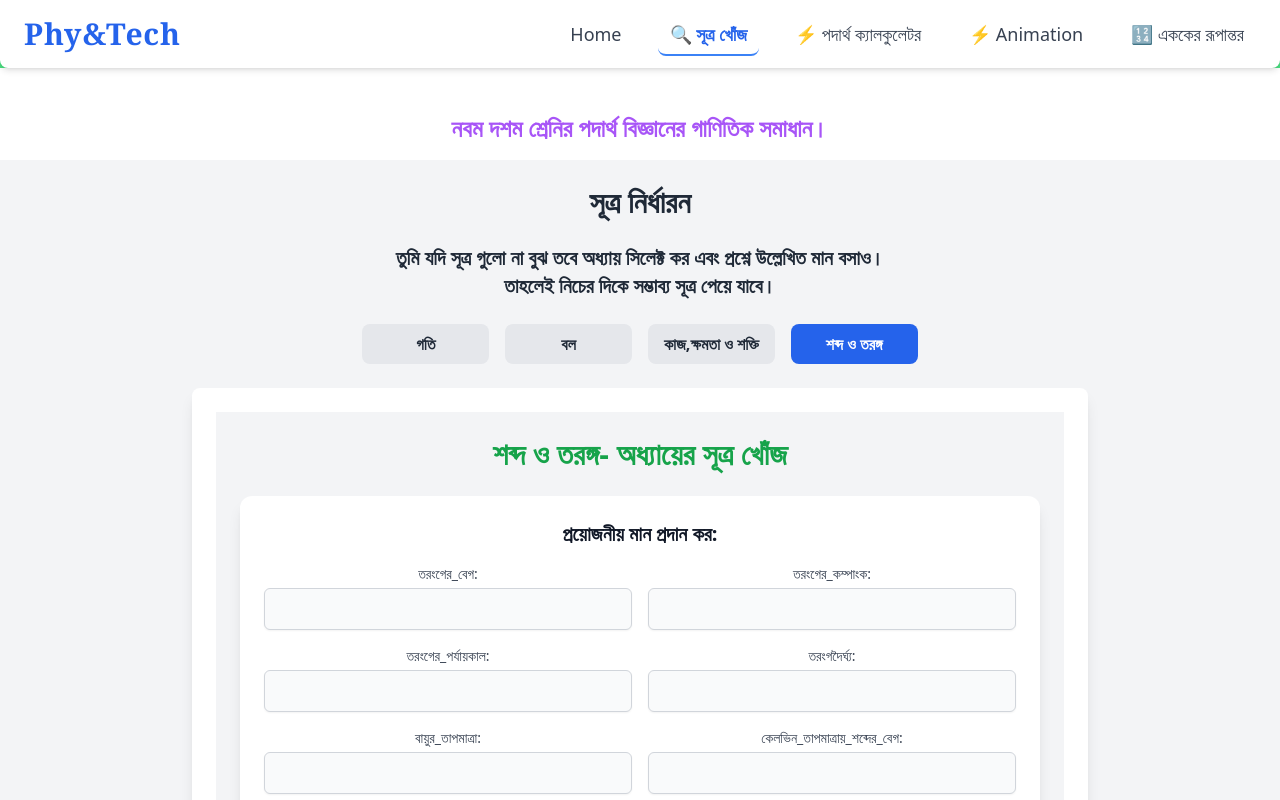
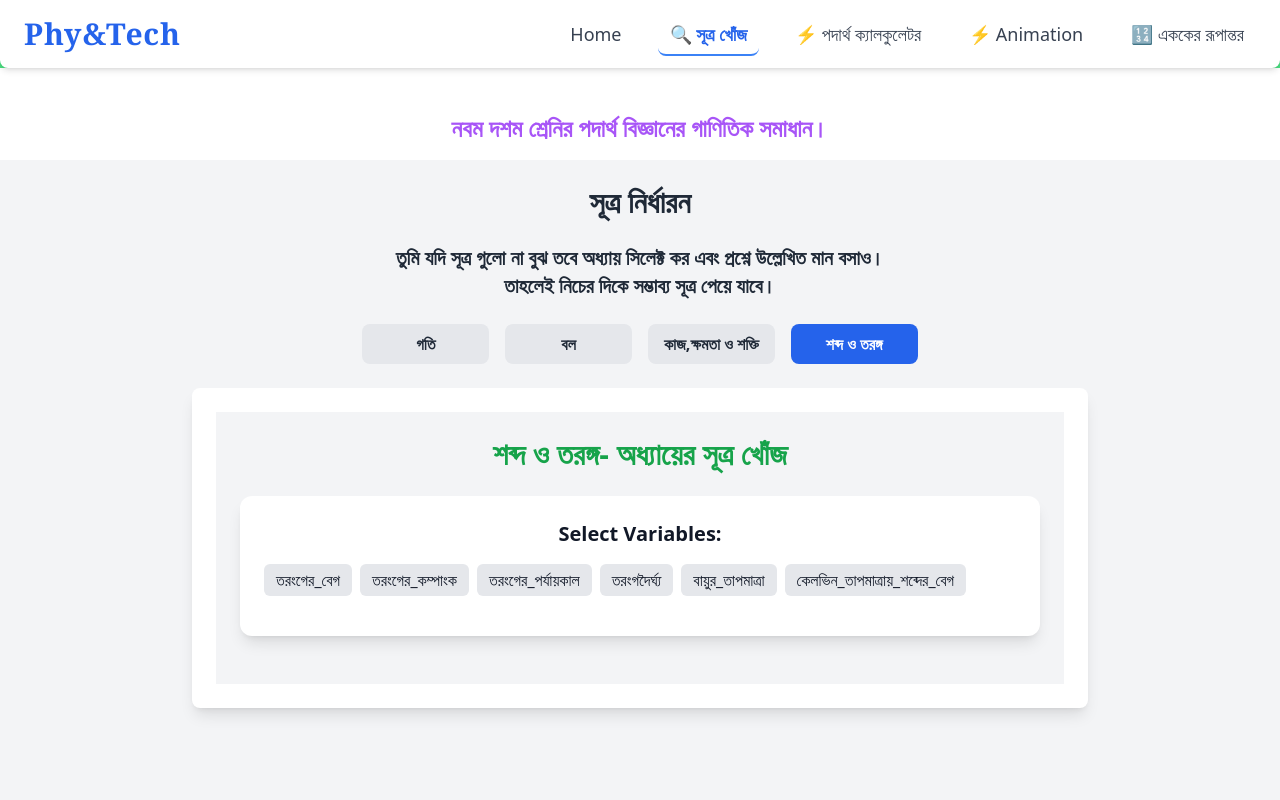
Before and after one commit to almubin78/Physics-Problems-solving-website, a React (Create React App) app: page /laws-selection/sound-and-wave in a window 1280 px wide. Shown: the top 800 px of the page. Built offline with nearby package versions, Linux system fonts and the light colour scheme.

Commit message:
Design the formula finder component

```diff
--- a/src/DataForFindingFormula/soundAndWaveFinderData.js
+++ b/src/DataForFindingFormula/soundAndWaveFinderData.js
@@ -9,20 +9,20 @@ export const soundAndWaveFinderData = [
   {
     formula: "v = Vo x √(T/To) ",
     required: ['বায়ুর_তাপমাত্রা'],
-    exclude: ["তরংগের_কম্পাংক",'তরংগদৈর্ঘ্য'],
+    exclude: [],
     compute: (vals) => 330 *( Math.sqrt( vals.বায়ুর_তাপমাত্রা))/16.523,
   },
   {
     formula: "v = λ/T",
     required: ["তরংগদৈর্ঘ্য", "তরংগের_পর্যায়কাল"],
-    exclude: ["বায়ুর_তাপমাত্রা,তরংগের_বেগ"],
+    exclude: [""],
     // exclude: ["a"],
     compute: (vals) => vals.তরংগদৈর্ঘ্য / vals.তরংগের_পর্যায়কাল,
   },
   {
     formula: "λ=v/T",
     required: ["তরংগের_বেগ", "তরংগের_পর্যায়কাল"],
-    exclude: ["বায়ুর_তাপমাত্রা"],
+    exclude: [""],
     compute: (vals) => vals.তরংগের_বেগ / vals.তরংগের_পর্যায়কাল,
   },
   {
@@ -40,7 +40,7 @@ export const soundAndWaveFinderData = [
   {
     formula: "λ = (Vo/f x √(T/To)",
     required: ["তরংগের_কম্পাংক",'বায়ুর_তাপমাত্রা'],
-    exclude: ["তরংগের_বেগ"],
+    exclude: [""],
     compute: (vals) => ((330/vals.তরংগের_কম্পাংক)*(Math.sqrt(vals.বায়ুর_তাপমাত্রা / 273))),
   },
   {
--- a/src/PhysicsLawSelection/CommonComponent/FormulaFinder.js
+++ b/src/PhysicsLawSelection/CommonComponent/FormulaFinder.js
@@ -2,11 +2,24 @@ import React, { useState } from "react";
 import { motion } from "framer-motion";
 
 const FormulaFinder = ({ title, variables, formulas }) => {
+  const [selectedVariables, setSelectedVariables] = useState([]);
   const [inputs, setInputs] = useState({});
   const [applicableFormulas, setApplicableFormulas] = useState([]);
   const [selectedFormula, setSelectedFormula] = useState(null);
   const [result, setResult] = useState(null);
   const [showResult, setShowResult] = useState(false);
+
+  const toggleVariableSelection = (variable) => {
+    if (selectedVariables.includes(variable)) {
+      setSelectedVariables(selectedVariables.filter((v) => v !== variable));
+      // Remove the input value when deselected
+      const newInputs = { ...inputs };
+      delete newInputs[variable];
+      setInputs(newInputs);
+    } else {
+      setSelectedVariables([...selectedVariables, variable]);
+    }
+  };
 
   const handleInputChange = (variable, value) => {
     const updatedInputs = { ...inputs, [variable]: parseFloat(value) };
@@ -17,7 +30,9 @@ const FormulaFinder = ({ title, variables, formulas }) => {
         (req) => updatedInputs[req] !== undefined && !isNaN(updatedInputs[req])
       );
       const hasExcluded = formula.exclude
-        ? formula.exclude.every((ex) => updatedInputs[ex] === undefined || isNaN(updatedInputs[ex]))
+        ? formula.exclude.every(
+            (ex) => updatedInputs[ex] === undefined || isNaN(updatedInputs[ex])
+          )
         : true;
 
       return hasRequired && hasExcluded;
@@ -31,7 +46,7 @@ const FormulaFinder = ({ title, variables, formulas }) => {
   const calculateResult = () => {
     if (!selectedFormula) return;
     setResult(selectedFormula.compute(inputs).toFixed(2));
-    setShowResult(true); // Show modal
+    setShowResult(true);
   };
 
   return (
@@ -41,9 +56,30 @@ const FormulaFinder = ({ title, variables, formulas }) => {
       </h1>
 
       <div className="mb-6 bg-white dark:bg-gray-800 shadow-lg rounded-xl p-6">
-        <h2 className="text-xl font-semibold mb-4">প্রয়োজনীয় মান প্রদান কর:</h2>
-        <div className="grid grid-cols-2 gap-4">
+        <h2 className="text-xl font-semibold mb-4">Select Variables:</h2>
+        <div className="flex flex-wrap gap-2 mb-4">
           {variables.map((variable) => (
+            <button
+              key={variable}
+              className={`px-3 py-1 rounded-md transition ${
+                selectedVariables.includes(variable)
+                  ? "bg-green-500 text-white"
+                  : "bg-gray-200 dark:bg-gray-700"
+              }`}
+              onClick={() => toggleVariableSelection(variable)}
+            >
+              {variable}
+            </button>
+          ))}
+        </div>
+
+        {selectedVariables.length > 0 && (
+          <>
+            <h2 className="text-xl font-semibold mb-4">
+              প্রয়োজনীয় মান প্রদান কর:
+            </h2>
+            <div className="grid grid-cols-1 gap-4 md:grid-cols-2">
+              {selectedVariables.map((variable) => (
                 <div key={variable}>
                   <label className="block text-sm font-medium text-gray-700 dark:text-gray-300">
                     {variable}:
@@ -51,14 +87,19 @@ const FormulaFinder = ({ title, variables, formulas }) => {
                   <input
                     type="number"
                     className="mt-1 block w-full px-3 py-2 border border-gray-300 dark:border-gray-600 rounded-md shadow-sm focus:ring-blue-500 focus:border-blue-500 bg-gray-50 dark:bg-gray-700 text-gray-900 dark:text-white"
-                onChange={(e) => handleInputChange(variable, e.target.value)}
-                // placeholder={inputs}
+                    onChange={(e) =>
+                      handleInputChange(variable, e.target.value)
+                    }
+                    value={inputs[variable] || ""}
                   />
                 </div>
               ))}
             </div>
+          </>
+        )}
       </div>
 
+      {/* Rest of your component remains the same */}
       {applicableFormulas.length > 0 && (
         <div className="mb-6 bg-white dark:bg-gray-800 shadow-lg rounded-xl p-6">
           <h2 className="text-lg font-semibold text-green-700 dark:text-green-300">
@@ -69,7 +110,9 @@ const FormulaFinder = ({ title, variables, formulas }) => {
               <button
                 key={formula.formula}
                 className={`px-4 py-2 rounded-lg transition duration-200 ${
-                  selectedFormula?.formula === formula.formula ? "bg-green-500 text-white" : "bg-gray-300 dark:bg-gray-700"
+                  selectedFormula?.formula === formula.formula
+                    ? "bg-green-500 text-white"
+                    : "bg-gray-300 dark:bg-gray-700"
                 }`}
                 onClick={() => setSelectedFormula(formula)}
               >
@@ -89,7 +132,6 @@ const FormulaFinder = ({ title, variables, formulas }) => {
         </button>
       )}
 
-      {/* Result Modal with Animation */}
       {showResult && result !== null && (
         <motion.div
           initial={{ x: "100%", opacity: 0 }}
@@ -107,7 +149,9 @@ const FormulaFinder = ({ title, variables, formulas }) => {
           <h2 className="text-xl font-semibold">Result:</h2>
           <p className="text-lg text-pink-500">
             Calculation Result: <br />
-            <span className="font-extrabold text-green-600 dark:text-green-400">{result}</span>
+            <span className="font-extrabold text-green-600 dark:text-green-400">
+              {result}
+            </span>
           </p>
         </motion.div>
       )}
```
Lines whose indentation alone changed are shown as unchanged.
